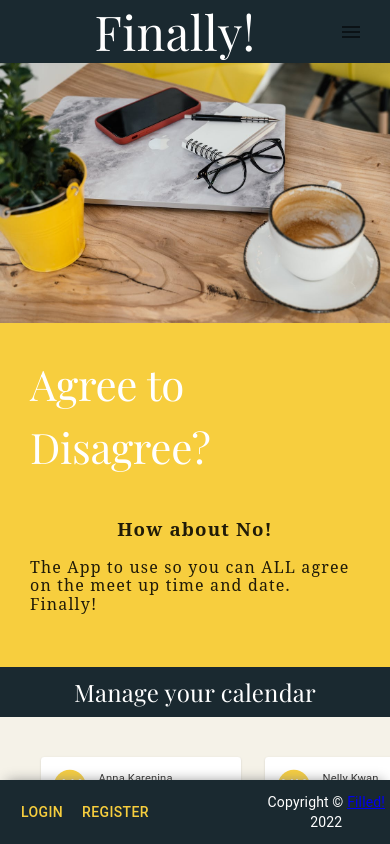
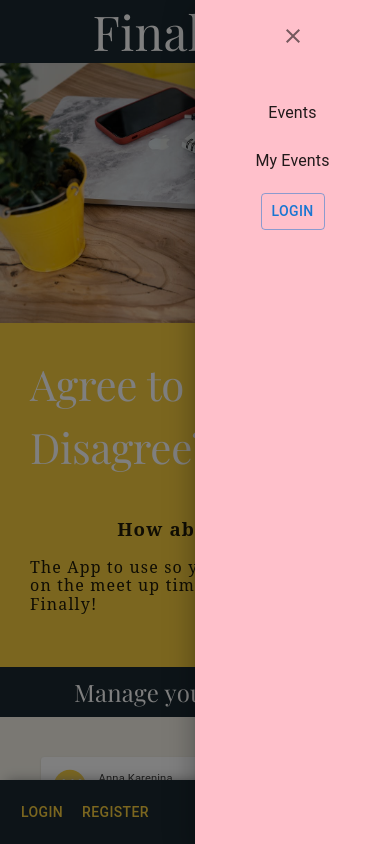
Before and after one commit to Michaela-K/bookit, a React (Create React App) app: page / in a window 390 px wide. Both pictures are taken after a click on the button "open drawer". Shown: the top 844 px of the page. Built offline with nearby package versions, Linux system fonts and the light colour scheme; a web font is replaced by a local one.

Commit message:
add burger menu

```diff
--- a/src/components/Navbar/NavMobile.js
+++ b/src/components/Navbar/NavMobile.js
@@ -1,27 +1,185 @@
-import MenuIcon from "@mui/icons-material/Menu";
-import { IconButton } from "@mui/material";
-// import PersonIcon from "@mui/icons-material/Person";
-import { NavbarContainer, NavbarHeader } from "../../styles/Navbar";
-import Actions from "./Actions";
+// import MenuIcon from "@mui/icons-material/Menu";
+// import { IconButton, List, ListItem, ListItemText } from "@mui/material";
+// import React from "react";
+// // import PersonIcon from "@mui/icons-material/Person";
+// import { NavbarContainer, NavbarHeader } from "../../styles/Navbar";
+// import Actions from "./Actions";
 
 
-export default function NavMobile({matches}){
+
+// export default function NavMobile({matches}){
+
+//   const dummyCategories = ['Hokusai', 'Hiroshige', 'Utamaro', 'Kuniyoshi', 'Yoshitoshi']
+//   // const classes = useStyles();
+//   // const theme = useTheme();
+//   const [mobileOpen, setMobileOpen] = React.useState(false);
+
+//   function handleDrawerToggle() {
+//     setMobileOpen(!mobileOpen)
+//   }
+
+//   const drawer = (
+//     <div>
+//       <List>
+//         {dummyCategories.map((text, index) => (
+//           <ListItem button key={text}>
+//             <ListItemText primary={text} />
+//           </ListItem>
+//         ))}
+//       </List>
+//     </div>
+//   );
+
+//   return (
+//     <>
+//      <NavbarContainer>
+//       <NavbarHeader textAlign={"center"} variant="h4">
+//         Finally!
+//       </NavbarHeader>
+//       {/* <IconButton>
+//         <PersonIcon />
+//       </IconButton> */}
+//       <IconButton color="inherit"
+//             aria-label="Open drawer"
+//             edge="start"
+//             onClick={handleDrawerToggle}
+//             // className={classes.menuButton}
+//             >
+//         <MenuIcon />
+//       </IconButton>
+//       {/* <Actions matches={matches} /> */}
+//     </NavbarContainer>
+//     </>
+//   );
+
+// }
+
+import React, { useState } from "react";
+import { styled, alpha } from "@mui/material/styles";
+import AppBar from "@mui/material/AppBar";
+import Toolbar from "@mui/material/Toolbar";
+import Typography from "@mui/material/Typography";
+import IconButton from "@mui/material/IconButton";
+import MenuIcon from "@mui/icons-material/Menu";
+import Container from "@mui/material/Container";
+import Box from "@mui/material/Box";
+
+//drawer elements used
+import Drawer from "@mui/material/Drawer";
+import CloseIcon from "@mui/icons-material/Close";
+import Divider from "@mui/material/Divider";
+import ListItemButton from "@mui/material/ListItemButton";
+import ListItemIcon from "@mui/material/ListItemIcon";
+import ListItemText from "@mui/material/ListItemText";
+import FolderIcon from "@mui/icons-material/Folder";
+import ImageIcon from "@mui/icons-material/Image";
+import DescriptionIcon from "@mui/icons-material/Description";
+import InputBase from "@mui/material/InputBase";
+import SearchIcon from "@mui/icons-material/Search";
+import Button from "@mui/material/Button";
+import { StoreMallDirectory } from "@mui/icons-material";
+import { NavbarContainer, NavbarHeader } from "../../styles/Navbar";
+
+export default function NavMobile() {
+
+  /*
+  react useState hook to save the current open/close state of the drawer,
+  normally variables dissapear afte the function was executed
+  */
+  const [open, setState] = useState(false);
+
+
+  /*
+  function that is being called every time the drawer should open or close,
+  the keys tab and shift are excluded so the user can focus between
+  the elements with the keys
+  */
+  const toggleDrawer = (open) => (event) => {
+    if (event.type === 'keydown' && (event.key === 'Tab' || event.key === 'Shift')) {
+      return;
+    }
+    //changes the function state according to the value of open
+    setState(open);
+  };
 
   return (
-    <>
-     <NavbarContainer>
-      <NavbarHeader textAlign={"center"} variant="h4">
-        Finally!
-      </NavbarHeader>
-      {/* <IconButton>
-        <PersonIcon />
-      </IconButton> */}
-      <IconButton >
-        <MenuIcon />
-      </IconButton>
-      {/* <Actions matches={matches} /> */}
+
+    <NavbarContainer position="static">
+      <Container maxWidth="lg" disableGutters="true">
+        <Toolbar>
+        <NavbarHeader textAlign={"center"} variant="h4">
+         Finally!
+        </NavbarHeader>
+
+            <IconButton
+              edge="start"
+              color="inherit"
+              aria-label="open drawer"
+              onClick={toggleDrawer(true)}
+              sx={{
+                mr: 2,
+              }}
+            >
+              <MenuIcon />
+            </IconButton>
+
+            {/* The outside of the drawer */}
+            <Drawer
+              //from which side the drawer slides in
+              anchor="right"
+              //if open is true --> drawer is shown
+              open={open}
+              //function that is called when the drawer should close
+              onClose={toggleDrawer(false)}
+              //function that is called when the drawer should open
+              onOpen={toggleDrawer(true)}
+            >
+                {/* The inside of the drawer */}
+                <Box sx={{
+                  p: 2,
+                  height: 1,
+                  backgroundColor: "pink",
+                  width:"50vw"
+                }}>
+
+                  {/*
+                  when clicking the icon it calls the function toggleDrawer
+                  and closes the drawer by setting the variable open to false
+                  */}
+
+
+                  <Box sx={{mb: 2, display: "flex", flexDirection:"column",alignItems:"center" }}>
+                  <IconButton sx={{mb: 2}}>
+                    <CloseIcon onClick={toggleDrawer(false)} />
+                  </IconButton>
+                  <Divider sx={{mb: 2}} />
+                    <ListItemButton>
+                      <ListItemText primary="Events" />
+                    </ListItemButton>
+
+                    <ListItemButton>
+                      <ListItemText primary="My Events" />
+                    </ListItemButton>
+
+                  <Box sx={{
+                    display: "flex",
+                    justifyContent:"center",
+                    }}
+                  >
+                    <Button variant="outlined" sx={{m:1, width: .3}}>Login</Button>
+                  </Box>
+                  </Box>
+
+                  {/* {search} */}
+
+                </Box>
+
+            </Drawer>
+
+
+        </Toolbar>
+      </Container>
     </NavbarContainer>
-    </>
+
   );
-
 }
```
